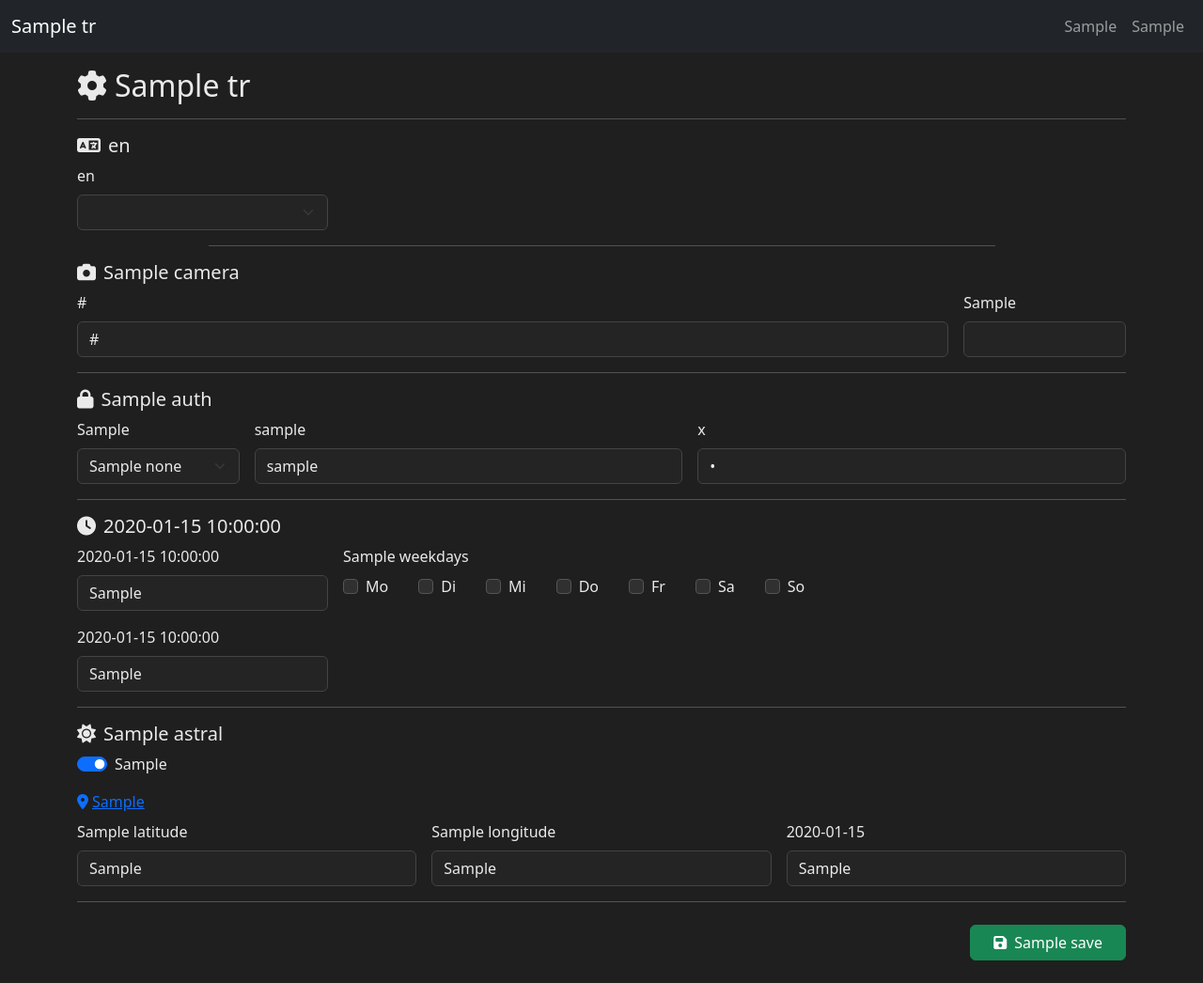
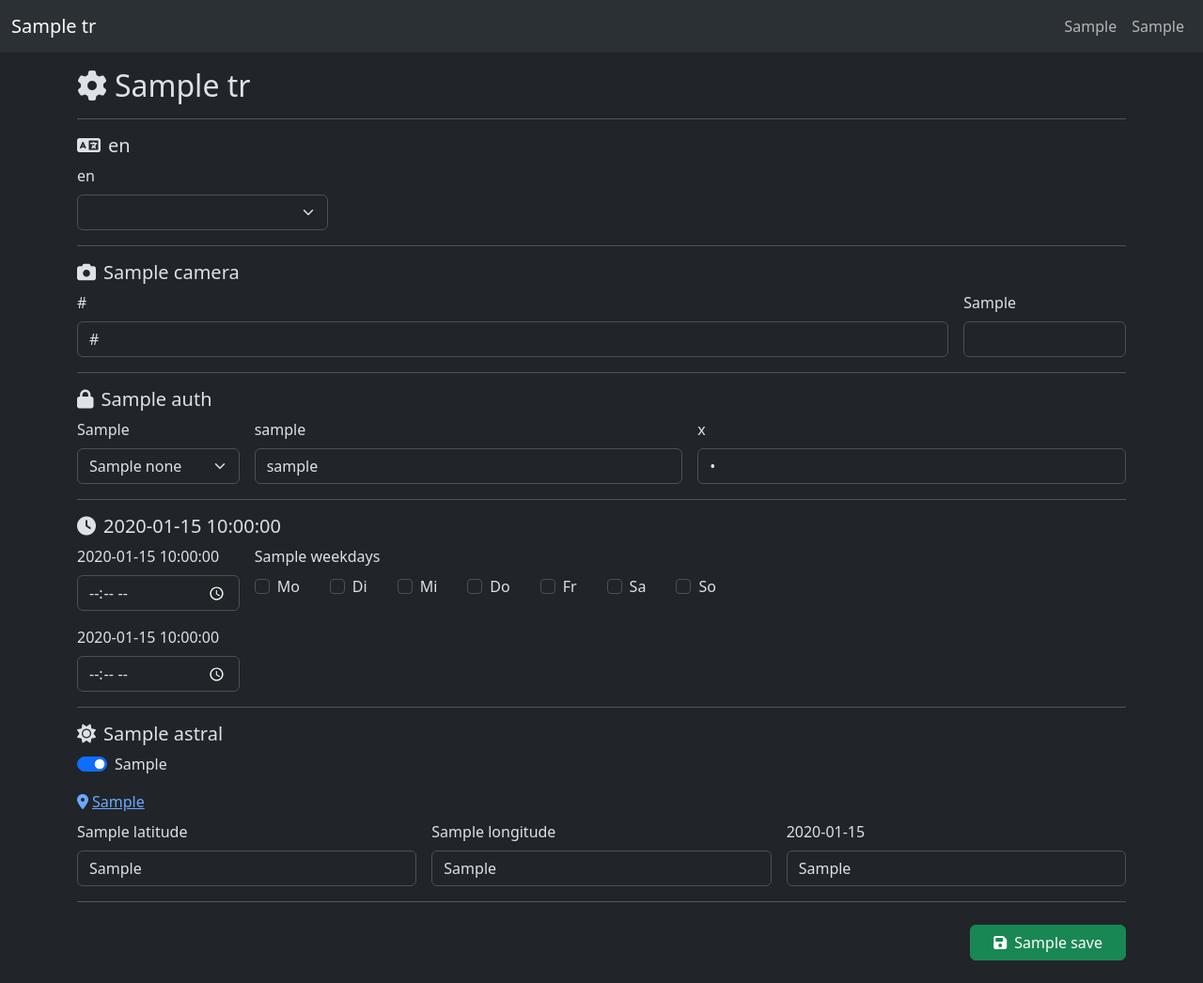
Before and after one commit to der-pw/chronocam2, a FastAPI app: template app/templates/settings.html in a window 1280 px wide. Shown: the whole page at 94% size. Run offline with FastAPI, Linux system fonts and the light colour scheme; the template is opened without the code that fills it: most values are stand-ins (such as "Sample title", 1, 10 or a date in 2020); lists and menus that the app fills with data are empty; parts of the project's set-up code (start-up, migrations or seed data) failed here and were passed over.

Commit message:
fixed layout and bette clock selector

```diff
--- a/app/static/css/custom.css
+++ b/app/static/css/custom.css
@@ -1,46 +1,3 @@
-body[data-theme="dark"] {
-  background-color: #1f1f1f;
-  color: #eaeaea;
-}
-.card {
-  background-color: #222529;
-  color: #eaeaea;
-}
-
-/* Dark mode form controls */
-body[data-theme="dark"] :is(.form-control, .form-select, textarea.form-control) {
-  background-color: #242424;
-  color: #eaeaea;
-  border-color: #444;
-}
-
-body[data-theme="dark"] :is(.form-control, textarea.form-control)::placeholder {
-  color: #aaaaaa;
-}
-
-body[data-theme="dark"] :is(.form-control, .form-select, textarea.form-control):focus {
-  background-color: #242221;
-  color: #ffffff;
-  border-color: #46433f;
-  box-shadow: 0 0 0 .2rem rgba(108, 117, 125, .25);
-}
-
-/* Switches and checkboxes */
-body[data-theme="dark"] .form-check-input {
-  background-color: #303030;
-  border-color: #555;
-}
-
-body[data-theme="dark"] .form-check-input:focus {
-  box-shadow: 0 0 0 .2rem rgba(108, 117, 125, .25);
-  border-color: #6c757d;
-}
-
-body[data-theme="dark"] .form-check-input:checked {
-  background-color: #0d6efd; /* Bootstrap primary */
-  border-color: #0d6efd;
-}
-
 /* Image frame with gray background and 2em padding */
 .image-frame {
   display: inline-block;
--- a/app/templates/base.html
+++ b/app/templates/base.html
@@ -8,8 +8,8 @@
   <link href="https://cdn.jsdelivr.net/npm/@fortawesome/fontawesome-free@6.5.2/css/all.min.css" rel="stylesheet">
   <link rel="stylesheet" href="{{ url_for('static', path='css/custom.css') }}">
 </head>
-<body data-theme="dark">
-  <nav class="navbar fixed-top navbar-expand-lg navbar-dark bg-dark">
+<body data-bs-theme="dark">
+  <nav class="navbar fixed-top navbar-expand-lg bg-body-tertiary">
     <div class="container-fluid">
       <a class="navbar-brand" href="/">{{ tr['app_name'] if tr else 'ChronoCam' }}</a>
       <button class="navbar-toggler" type="button" data-bs-toggle="collapse" data-bs-target="#navbarNav" aria-controls="navbarNav" aria-expanded="false" aria-label="Toggle navigation">
--- a/app/templates/index.html
+++ b/app/templates/index.html
@@ -13,7 +13,7 @@
 
   <!-- Bildanzeige -->
   <div class="text-center mt-3 mb-3">
-    <div class="image-frame">
+    <div class="image-frame bg-body-tertiary">
       <img id="latest-img" src="{{ url_for('static', path='img/last.jpg') }}?t={{ cache_buster }}" alt="{{ tr['last_image_alt'] if tr else 'Last image' }}"
         class="img-fluid" onerror="this.closest('.image-frame').style.display='none';">
     </div>
@@ -30,7 +30,7 @@
 <!-- Infos: 3 Spalten ({{ tr["time"] if tr else "Time" }}/Bilder | Start/Ende | {{ tr["sunrise"] if tr else "Sunrise" }}/-untergang) -->
 <div class="row justify-content-center mb-3">
   <div class="col-md-10">
-    <div class="card shadow-sm p-3">
+    <div class="card shadow-sm p-3 bg-body-tertiary">
       <div class="row text-center align-items-center">
         <!-- Spalte 1: {{ tr["time"] if tr else "Time" }} & {{ tr["saved_images"] if tr else "Saved Images" }} -->
         <div class="col-12 col-md-4 mb-3 mb-md-0">
--- a/app/templates/settings.html
+++ b/app/templates/settings.html
@@ -32,7 +32,7 @@ endblock %}
       </select>
     </div>
   </div>
-  <hr class="w-75 mx-auto">
+  <hr class="mx-auto">
   <!-- Kameraeinstellungen -->
   <h5 class="mb-2"><i class="fa-solid fa-camera me-2"></i>{{ tr["camera"] if tr else "Camera" }}</h5>
   <div class="row g-3 mb-3">
@@ -78,18 +78,22 @@ endblock %}
   <h5 class="mb-2"><i class="fa-solid fa-clock me-2"></i>{{ tr["time_control"] if tr else "Time Control" }}</h5>
   <div class="row g-3 mb-3">
     <!-- Linke Spalte: Start-/Endzeit (untereinander) -->
-    <div class="col-md-3">
+    <div class="col-md-2">
       <div class="mb-3">
         <label class="form-label">{{ tr["start_time"] if tr else "Start Time" }}</label>
-        <input class="form-control" name="ACTIVE_START" value="{{ cfg.active_start }}">
+        <input type="time" class="form-control" name="ACTIVE_START" value="{{ cfg.active_start }}"
+          pattern="[0-9]{2}:[0-9]{2}" step="60" required>
       </div>
+
       <div>
         <label class="form-label">{{ tr["end_time"] if tr else "End Time" }}</label>
-        <input class="form-control" name="ACTIVE_END" value="{{ cfg.active_end }}">
+        <input type="time" class="form-control" name="ACTIVE_END" value="{{ cfg.active_end }}"
+          pattern="[0-9]{2}:[0-9]{2}" step="60" required>
       </div>
     </div>
 
-    <!-- Rechte Spalte: {{ tr["weekdays"] if tr else "Weekdays" }} (eine Zeile neben Startzeit) -->
+
+
     <div class="col-md-9">
       <label class="form-label d-block">{{ tr["weekdays"] if tr else "Weekdays" }}</label>
       <div class="d-flex flex-wrap gap-3 align-items-center">
```
